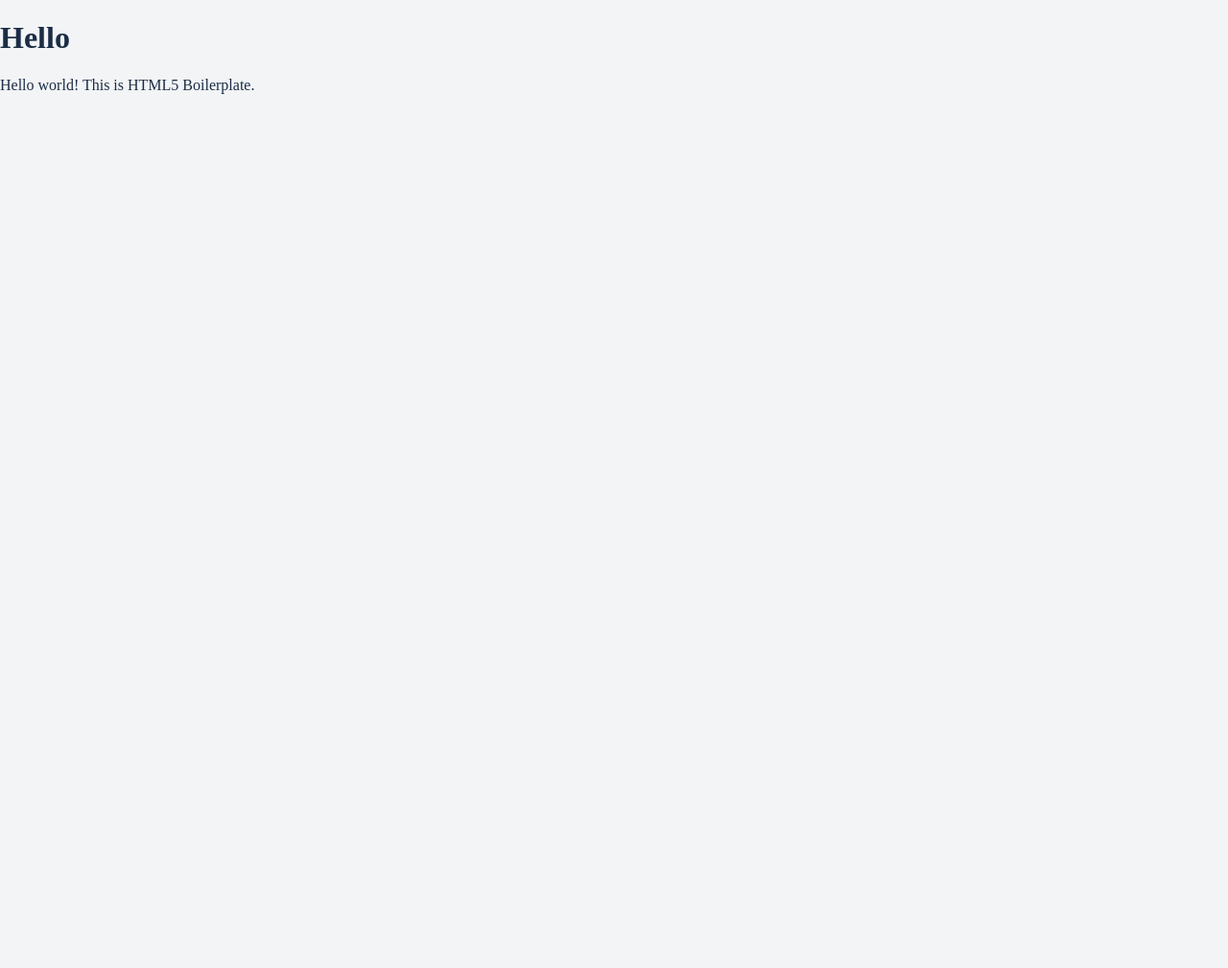
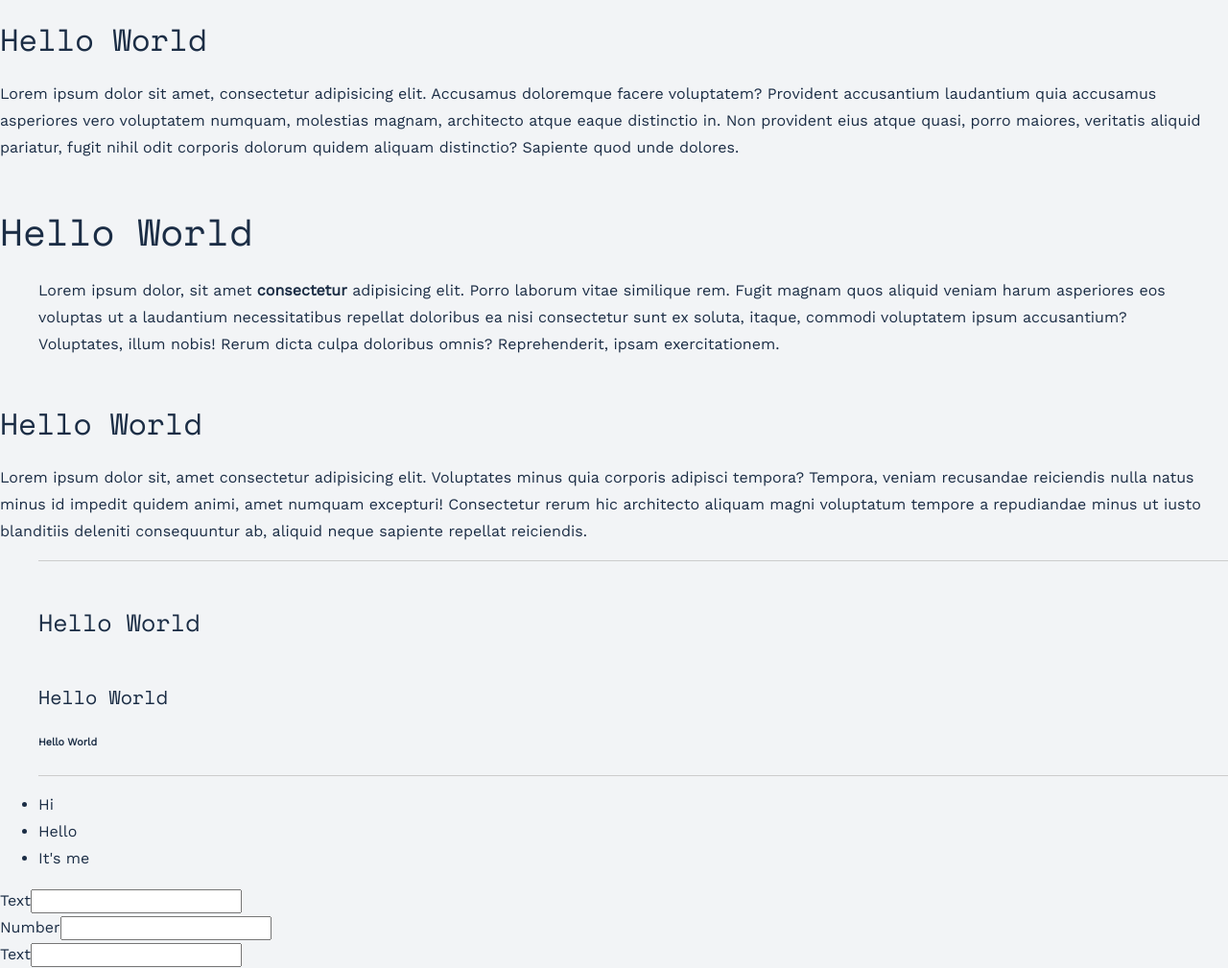
Before and after one commit to TheNootLinja/Popular-Nerd-Design-System, a website built with Parcel: page index.html in a window 1280 px wide. Shown: the whole page at 96% size. Before the commit the page ends 800 px from the top, so only its background shows below. Built offline with nearby package versions, Linux system fonts and the light colour scheme.

Commit message:
Add kitchen sink of elements to index.html for testing design system

```diff
--- a/css/style.css
+++ b/css/style.css
@@ -1,3 +1,4 @@
+@import url("https://fonts.googleapis.com/css?family=Work+Sans:400|Space+Mono:400");
 :root {
   /* Define colors as colors */
   --green: #00ebc7;
@@ -11,7 +12,72 @@
   /* Define the colors intentions */
   --background: var(--lightGrey);
   --textColor: var(--black);
+
+  /* Type */
+  --headingFont: "Space Mono", monospace;
+  --bodyFont: "Work Sans", sans-serif;
+  --h1: 3.052rem;
+  --h2: 2.441rem;
+  --h3: 1.953rem;
+  --h4: 1.563rem;
+  --h5: 1.25rem;
+  --smallText: 0.8rem;
 }
+
+/* From Type Scale */
+
+html {
+  font-size: 112.5%;
+} /*18px*/
+
+body {
+  font-family: var(--bodyFont);
+  font-weight: 400;
+  line-height: 1.75;
+}
+
+p {
+  margin-bottom: 1rem;
+}
+
+h1,
+h2,
+h3,
+h4,
+h5 {
+  margin: 3rem 0 1.38rem;
+  font-family: var(--headingFont);
+  font-weight: 400;
+  line-height: 1.3;
+}
+
+h1 {
+  margin-top: 0;
+  font-size: var(--h1);
+}
+
+h2 {
+  font-size: var(--h2);
+}
+
+h3 {
+  font-size: var(--h3);
+}
+
+h4 {
+  font-size: var(--h4);
+}
+
+h5 {
+  font-size: var(--h5);
+}
+
+small,
+.text_small {
+  font-size: var(--smallText);
+}
+
+/* End Type Scale */
 
 body {
   background: var(--background);
--- a/index.html
+++ b/index.html
@@ -27,13 +27,30 @@
 
   <!-- Add your site or application content here -->
 
-  <h1>Hello</h1>
+  <h1>Hello World</h1>
+  <p>Lorem ipsum dolor sit amet, consectetur adipisicing elit. Accusamus doloremque facere voluptatem? Provident accusantium laudantium quia accusamus asperiores vero voluptatem numquam, molestias magnam, architecto atque eaque distinctio in. Non provident eius atque quasi, porro maiores, veritatis aliquid pariatur, fugit nihil odit corporis dolorum quidem aliquam distinctio? Sapiente quod unde dolores.</p>
 
-  <p>Hello world! This is HTML5 Boilerplate.</p>
+  <h2>Hello World</h2>
+  <blockquote>Lorem ipsum dolor, sit amet <strong>consectetur</strong> adipisicing elit. Porro laborum vitae similique rem. Fugit magnam quos aliquid veniam harum asperiores eos voluptas ut a laudantium necessitatibus repellat doloribus ea nisi consectetur sunt ex soluta, itaque, commodi voluptatem ipsum accusantium? Voluptates, illum nobis! Rerum dicta culpa doloribus omnis? Reprehenderit, ipsam exercitationem.</blockquote>
 
+  <h3>Hello World</h3>
+  <p>Lorem ipsum dolor sit, amet consectetur adipisicing elit. Voluptates minus quia corporis adipisci tempora? Tempora, veniam recusandae reiciendis nulla natus minus id impedit quidem animi, amet numquam excepturi! Consectetur rerum hic architecto aliquam magni voluptatum tempore a repudiandae minus ut iusto blanditiis deleniti consequuntur ab, aliquid neque sapiente repellat reiciendis.</p>
+  <ul>
+    <hr>
+    <h4>Hello World</h4>
+    <h5>Hello World</h5>
+    <h6>Hello World</h6>
+    <hr>
+    <li>Hi</li>
+    <li>Hello</li>
+    <li>It's me</li>
+  </ul>
 
-
-
+  <form action="">
+    <div><label for="text">Text</label><input id="text" type="text"></div>
+    <div><label for="number">Number</label><input id="text" type="text"></div>
+    <div><label for="">Text</label><input id="text" type="text"></div>
+  </form>
 
   <script src="js/vendor/modernizr-3.11.2.min.js"></script>
   <script src="js/plugins.js"></script>
```
